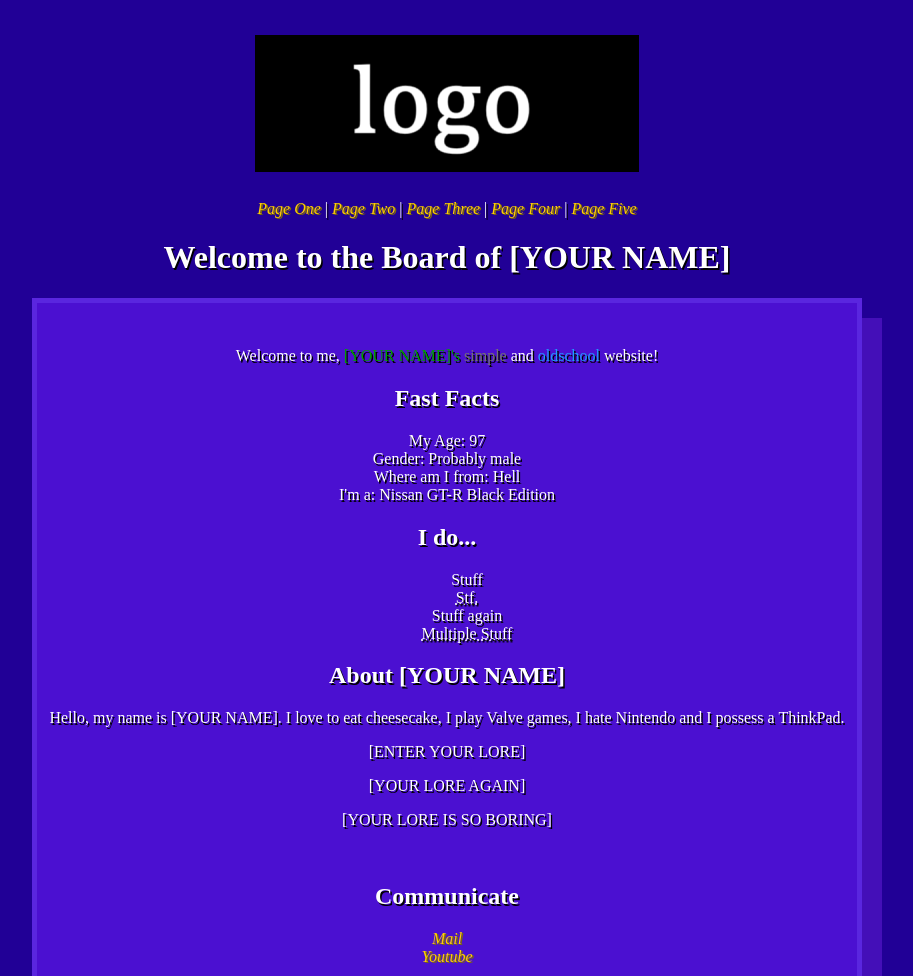
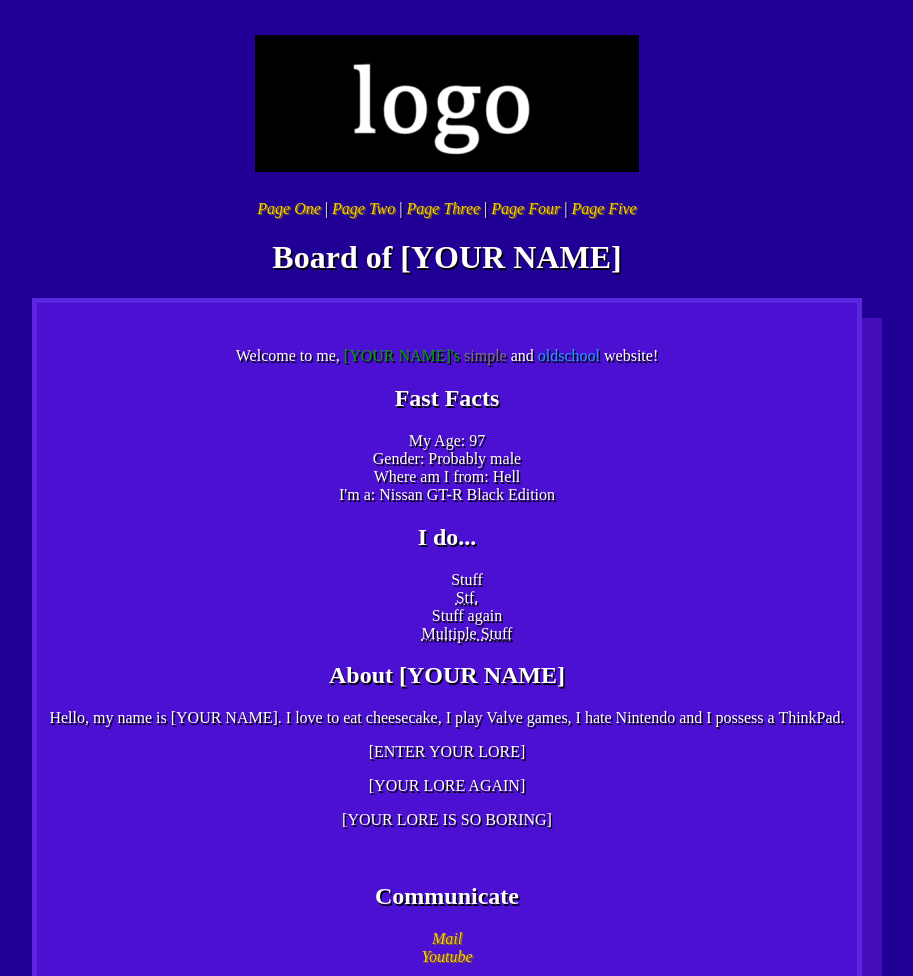
Before and after one commit to Computatrum42/SimpleBoard, a plain HTML site: page index.html in a window 1280 px wide. Shown: the top 976 px of the page, without its empty margins (193-1106 px from the left). Drawn offline with Linux system fonts and the light colour scheme.

Commit message:
Update index.html

```diff
--- a/index.html
+++ b/index.html
@@ -14,7 +14,7 @@
             <a href="#">Page Four</a> |
             <a href="#">Page Five</a>
         </div>
-        <h1>Welcome to the Board of [YOUR NAME]</h1>
+        <h1>Board of [YOUR NAME]</h1>
         <div class="mid" id="content">
             <br>
 
```
